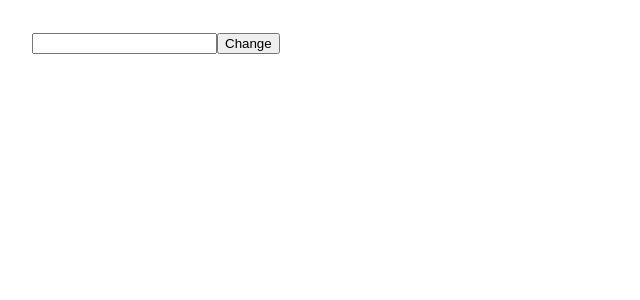
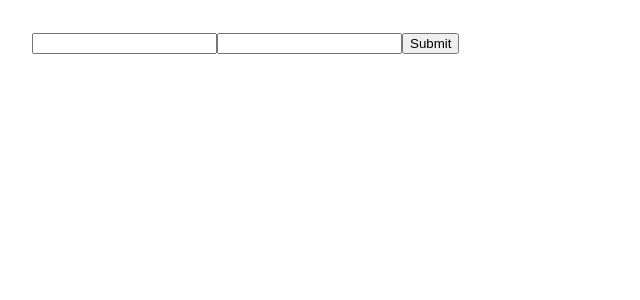
Before and after one commit to saamnguyen/react-2021, a React (Create React App) app: page / in a window 1280 px wide. Shown: the top 300 px of the page, without its empty margins (0-640 px from the left). Built offline with nearby package versions, Linux system fonts and the light colour scheme.

Commit message:
two way for form nam, email

```diff
--- a/src/App.js
+++ b/src/App.js
@@ -14,13 +14,23 @@ function App() {
 	// };
 
 	const [name, setName] = useState("");
+	const [email, setEmail] = useState("");
 
-	console.log(name);
+	const handleSubmit = () => {
+		//Call API
+		console.log({
+			name,
+			email,
+		});
+	};
+
+	//console.log(name);
 
 	return (
 		<div style={{ padding: 32 }}>
 			<input value={name} onChange={(e) => setName(e.target.value)} />
-			<button onClick={() => setName("Nguyen Van BBB")}>Change</button>
+			<input value={email} onChange={(e) => setEmail(e.target.value)} />
+			<button onClick={handleSubmit}>Submit</button>
 		</div>
 	);
 }
```
